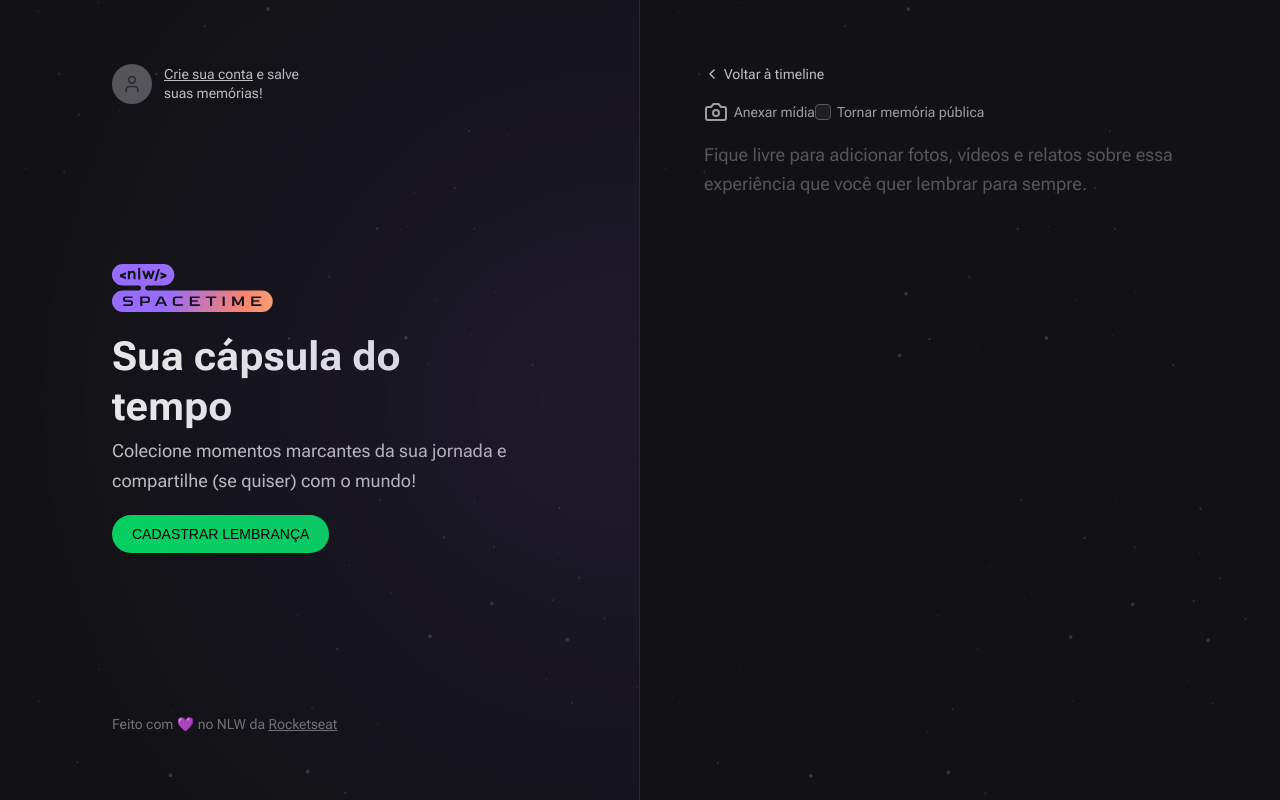
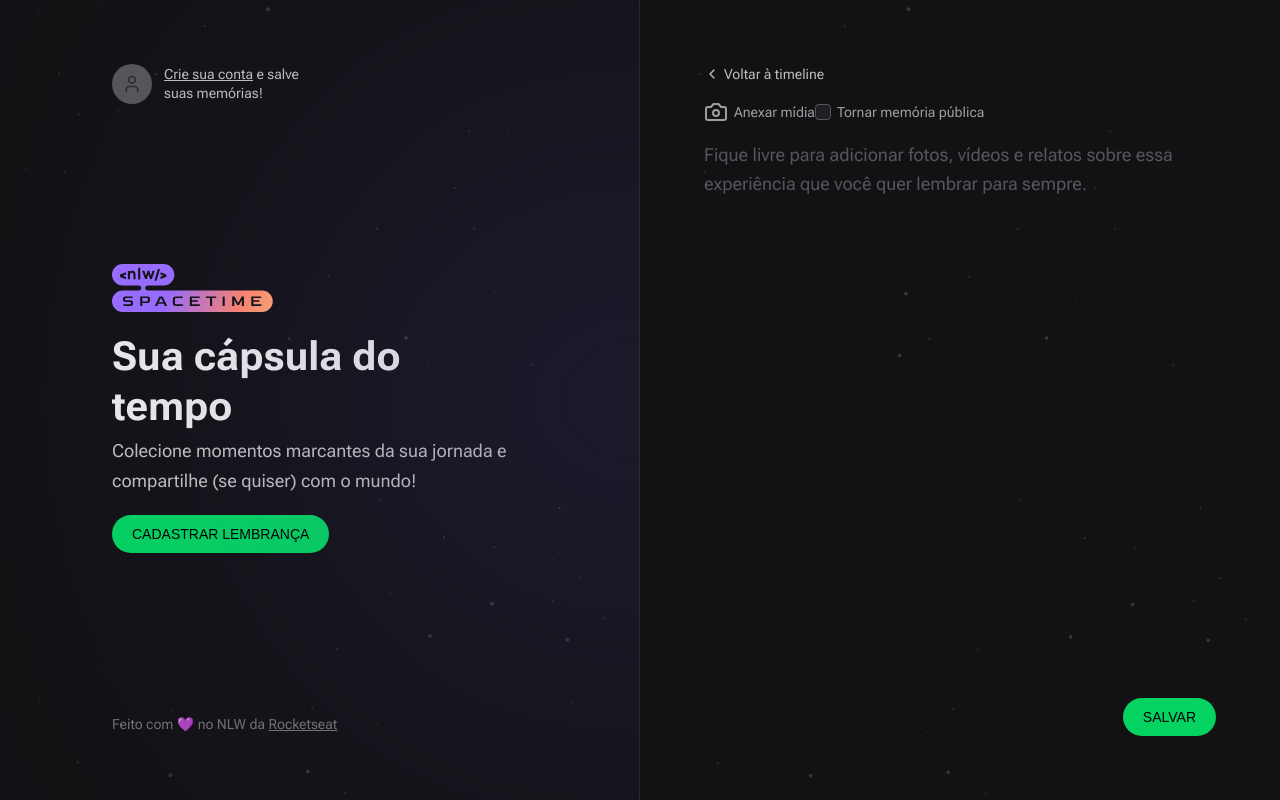
Before and after one commit to AlanStall/spacetime-nlw-maio-2023-rocketseat, a Next.js app in the folder web/: page /memories/new in a window 1280 px wide. Built offline with nearby package versions, Linux system fonts and the light colour scheme; no server answers; a web font is replaced by a local one.

Commit message:
feat: add token cookie npm i js-cookie

```diff
--- a/web/package.json
+++ b/web/package.json
@@ -16,6 +16,7 @@
     "axios": "^1.4.0",
     "eslint": "8.40.0",
     "eslint-config-next": "13.4.2",
+    "js-cookie": "^3.0.5",
     "jwt-decode": "^3.1.2",
     "lucide-react": "^0.220.0",
     "next": "13.4.2",
@@ -28,6 +29,7 @@
   "devDependencies": {
     "@rocketseat/eslint-config": "^1.2.0",
     "@tailwindcss/forms": "^0.5.3",
+    "@types/js-cookie": "^3.0.3",
     "prettier-plugin-tailwindcss": "^0.3.0"
   }
 }
--- a/web/src/app/memories/new/page.tsx
+++ b/web/src/app/memories/new/page.tsx
@@ -1,5 +1,5 @@
-import { MediaPicker } from '@/components/mediaPicker'
-import { Camera, ChevronLeft } from 'lucide-react'
+import { NewMemoryForm } from '@/components/NewMemoryForm'
+import { ChevronLeft } from 'lucide-react'
 import Link from 'next/link'
 
 export default function NewMemory() {
@@ -13,40 +13,7 @@
         Voltar à timeline
       </Link>
 
-      <form className="ga-2 flex flex-1 flex-col">
-        <div className="ga-4 flex items-center">
-          <label
-            htmlFor="media"
-            className="flex cursor-pointer items-center gap-1.5 text-sm text-gray-200 hover:text-gray-100"
-          >
-            <Camera className="h-6 w-6" />
-            Anexar mídia
-          </label>
-
-          <label
-            htmlFor="isPublic"
-            className="flex cursor-pointer items-center gap-1.5 text-sm text-gray-200 hover:text-gray-100"
-          >
-            <input
-              type="checkbox"
-              name="isPublic"
-              id="isPublic"
-              value="true"
-              className="h-4 w-4 rounded border-gray-400 bg-gray-700 text-purple-500"
-            />
-            Tornar memória pública
-          </label>
-        </div>
-
-        <MediaPicker />
-
-        <textarea
-          name="content"
-          spellCheck={false}
-          className="w-full flex-1 resize-none rounded border-0 bg-transparent p-0 text-lg leading-relaxed text-gray-100 placeholder:text-gray-400 focus:ring-0"
-          placeholder="Fique livre para adicionar fotos, vídeos e relatos sobre essa experiência que você quer lembrar para sempre."
-        />
-      </form>
+      <NewMemoryForm />
     </div>
   )
 }
--- /dev/null
+++ b/web/src/components/NewMemoryForm.tsx
@@ -0,0 +1,88 @@
+'use client'
+
+import { Camera } from 'lucide-react'
+import { MediaPicker } from './mediaPicker'
+import { FormEvent } from 'react'
+import { api } from '@/lib/api'
+import Cookie from 'js-cookie'
+
+export function NewMemoryForm() {
+  async function handleCreateMemory(event: FormEvent<HTMLFormElement>) {
+    event.preventDefault()
+
+    const formData = new FormData(event.currentTarget)
+
+    const fileToUpload = formData.get('coverUrl')
+
+    let coverUrl = ''
+
+    if (fileToUpload) {
+      const uploadFormData = new FormData()
+      uploadFormData.set('file', fileToUpload)
+
+      const uploadResponse = await api.post('/upload', uploadFormData)
+
+      coverUrl = uploadResponse.data.fileUrl
+    }
+
+    const token = Cookie.get('token')
+
+    await api.post(
+      'memories',
+      {
+        coverUrl,
+        content: formData.get('content'),
+        isPublic: formData.get('isPublic'),
+      },
+      {
+        headers: {
+          authorization: `Bearer ${token}`,
+        },
+      },
+    )
+  }
+
+  return (
+    <form onSubmit={handleCreateMemory} className="ga-2 flex flex-1 flex-col">
+      <div className="ga-4 flex items-center">
+        <label
+          htmlFor="media"
+          className="flex cursor-pointer items-center gap-1.5 text-sm text-gray-200 hover:text-gray-100"
+        >
+          <Camera className="h-6 w-6" />
+          Anexar mídia
+        </label>
+
+        <label
+          htmlFor="isPublic"
+          className="flex cursor-pointer items-center gap-1.5 text-sm text-gray-200 hover:text-gray-100"
+        >
+          <input
+            type="checkbox"
+            name="isPublic"
+            id="isPublic"
+            value="true"
+            className="h-4 w-4 rounded border-gray-400 bg-gray-700 text-purple-500"
+          />
+          Tornar memória pública
+        </label>
+      </div>
+
+      <MediaPicker />
+
+      <textarea
+        name="content"
+        spellCheck={false}
+        className="w-full flex-1 resize-none rounded border-0 bg-transparent p-0 text-lg leading-relaxed text-gray-100 placeholder:text-gray-400 focus:ring-0"
+        placeholder="Fique livre para adicionar fotos, vídeos e relatos sobre essa experiência que você quer lembrar para sempre."
+      />
+
+      <button
+        type="submit"
+        className="inline-block self-end rounded-full bg-green-500 px-5 py-3 text-center font-alt text-sm uppercase leading-none text-black hover:bg-green-600"
+      >
+        Salvar
+      </button>
+    </form>
+  )
+}
--- a/web/src/components/mediaPicker.tsx
+++ b/web/src/components/mediaPicker.tsx
@@ -19,6 +19,7 @@
     <>
       <input
         onChange={onFileSelected}
+        name="coverUrl"
         type="file"
         id="media"
         accept="image/*"
```
Also changed, not shown: 1 other file (tests, documents, lock files or other folders).
